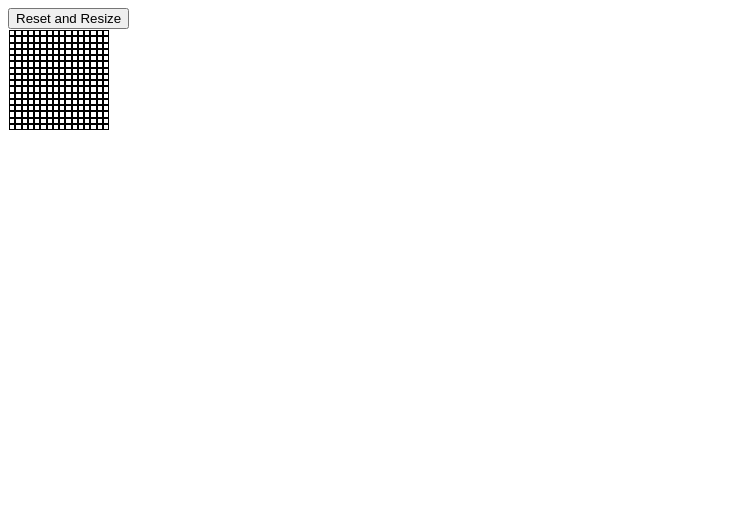
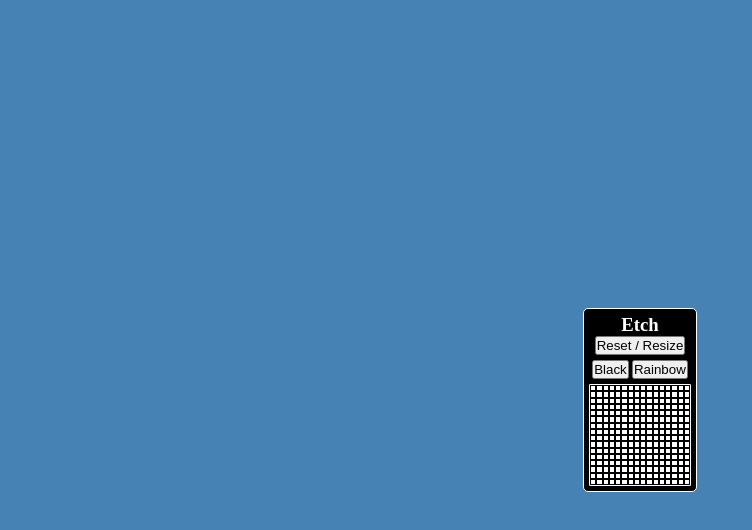
Before and after one commit to Ishm4el/Etch-Sketch, a plain HTML site: page index.html in a window 1280 px wide. Shown: the whole page, without its empty margins (0-752 px from the left). Drawn offline with Linux system fonts and the light colour scheme.

Commit message:
Completed implemented a nice GUI for the etch applcation. In addition, returned the black brush.\nGui includes toggable buttons to select the desired brush (viz. black, raindbow)

```diff
--- a/index.html
+++ b/index.html
@@ -9,7 +9,16 @@
     <script src="./script.js" defer></script>
 </head>
 <body>
-    <button id="refactor">Reset and Resize</button>
-    <div id="container"></div>
+    <div id="app">
+        <h3>Etch</h2>
+        <button id="refactor">Reset / Resize</button>
+        <div id="workspace">
+            <div id="brushes">
+                <button id="black">Black</button>
+                <button id="rainbow">Rainbow</button>
+            </div>
+            <div id="container"></div>
+        </div>
+    </div>
 </body>
 </html>
--- a/script.js
+++ b/script.js
@@ -1,14 +1,33 @@
 const container = document.querySelector('#container');
 
 const maxSize = 100;
+const defaultSize = 16;
 let size = 16;
+
+let brushType = 0;
 
 const refactor = document.querySelector('#refactor');
 refactor.addEventListener('click', () => {
     size = prompt("Please enter a new size for the canvas: (max is 100!)");
+
+    if (size < 1 || size > 100 || isNaN(+size)) {
+        size = defaultSize;
+    }
+
     removeChildren(container);
+
     draw(size, maxSize);
 });
+
+const blackBrush = document.querySelector('#black');
+blackBrush.addEventListener('click', () => {
+    brushType = 0;
+})
+
+const rainbowBrush = document.querySelector('#rainbow');
+rainbowBrush.addEventListener('click', () => {
+    brushType = 1;
+})
 
 function draw(size, maxSize) {
     if (maxSize >= size) {
@@ -21,6 +40,7 @@ function draw(size, maxSize) {
                 pix.addEventListener(
                     "mouseenter",
                     (event) => {
+                        if (brushType == 1) {
                             // console.log(event.target.style.backgroundColor);
                             if (event.target.style.backgroundColor == 'white') {
                                 event.target.style.backgroundColor = `rgb(
@@ -49,6 +69,10 @@ function draw(size, maxSize) {
                                     ${color[2]}
                                 )`;
                             }
+                        }
+                        else if (brushType == 0) {
+                            event.target.style.backgroundColor = 'black';
+                        }
                     },
                     false
                 );
--- a/style.css
+++ b/style.css
@@ -1,9 +1,54 @@
+body {
+    margin: 0;
+    padding: 0;
+    background-color: steelblue;
+    display: flex;
+    justify-content: center;
+    align-items: center;
+    height: 100vh;
+}
+
+h3 {
+    padding: 0;
+    margin: 0;
+    color: white;
+}
+
+button {
+    margin: 0;
+    padding: 0;
+}
+
+#app {
+    display: flex;
+    flex-direction: column;
+    justify-content: center;
+    align-items: center;
+    background-color: black;
+    border: 1px white solid;
+    border-radius: 5px;
+
+    padding: 5px;
+}
+
+#workspace {
+    display: flex;
+    flex-direction: column;
+}
+
+#brushes {
+    display: flex;
+    justify-content: space-evenly;
+    margin: 5px 0px;
+}
+
 #container {
     display: flex;
     width: 100px;
     height: 100px;
     background-color: white;
     border: 1px white solid;
+    border-radius: 1px;
 }
 
 #container div div {
@@ -11,6 +56,8 @@
     margin: 0;
     padding: 0;
 }
+
+
 
 /* .test {
     display: flex;
```
Lines whose indentation alone changed are shown as unchanged.
